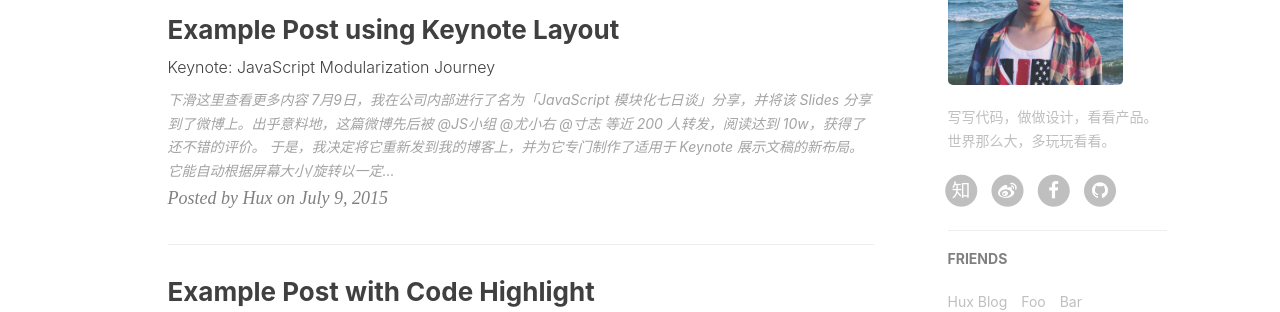
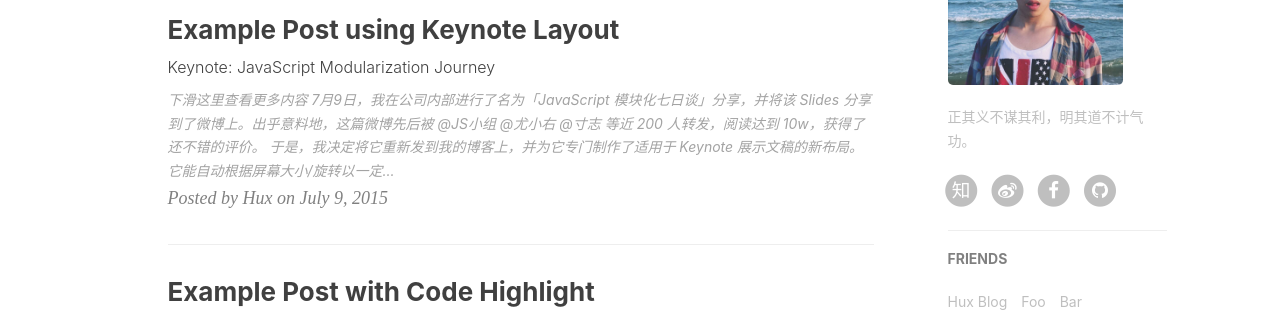
Before and after one commit to Zieng/Zieng.github.io, a Jekyll site: the page built from index.html, in a window 1280 px wide. Shown: the part 716-1028 px from the top of the page. Built offline with Jekyll 4.4.1, drawn with Linux system fonts in a browser that asks for light colours; nearby versions of some CDN libraries; the list of posts is cut into pages by our own code; comment, search, counter and statistics services are not loaded.

Commit message:
change something

```diff
--- a/_config.yml
+++ b/_config.yml
@@ -61,7 +61,7 @@ ga_domain: huangxuan.me
 
 # Sidebar settings
 sidebar: true                           # whether or not using Sidebar.
-sidebar-about-description: "写写代码，做做设计，看看产品。世界那么大，多玩玩看看。"
+sidebar-about-description: "正其义不谋其利，明其道不计气功。"
 sidebar-avatar: /img/avatar-hux.jpg      # use absolute URL, seeing it's used in both `/` and `/about/`
 
 
```
